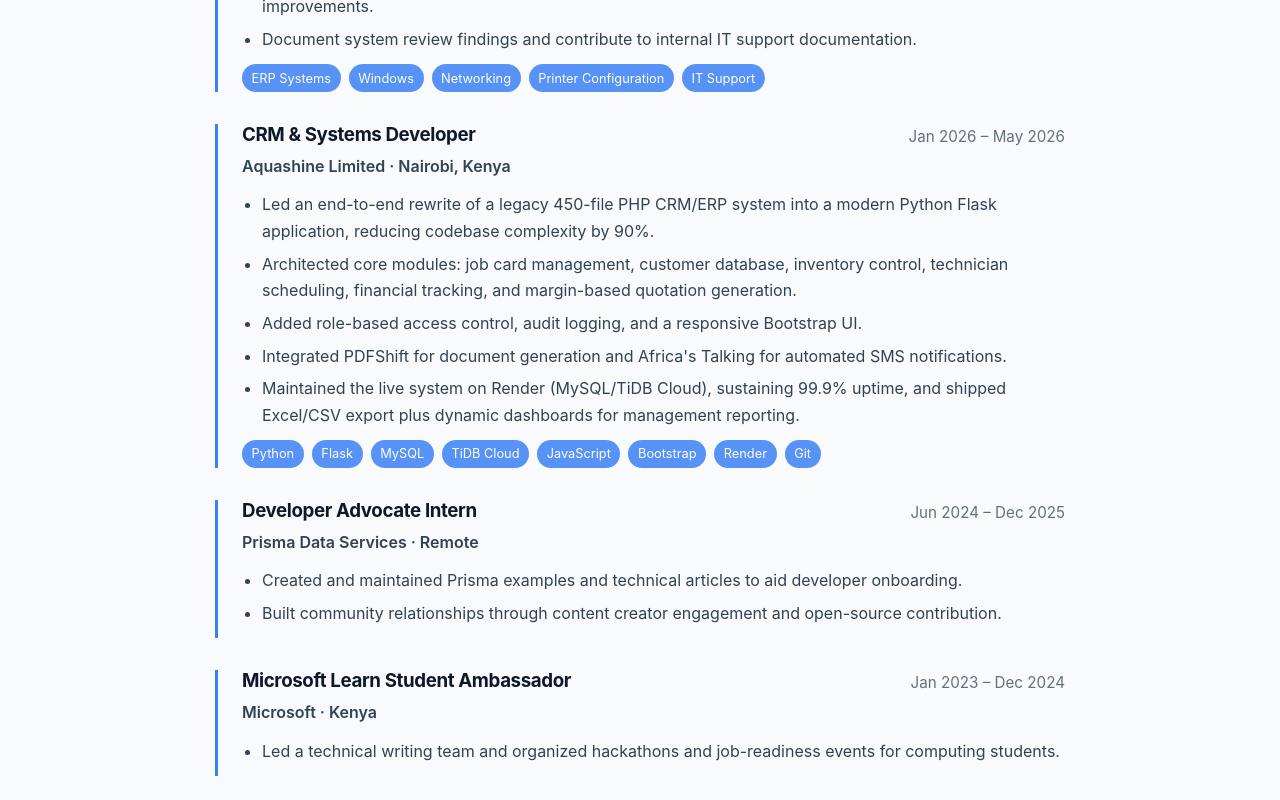
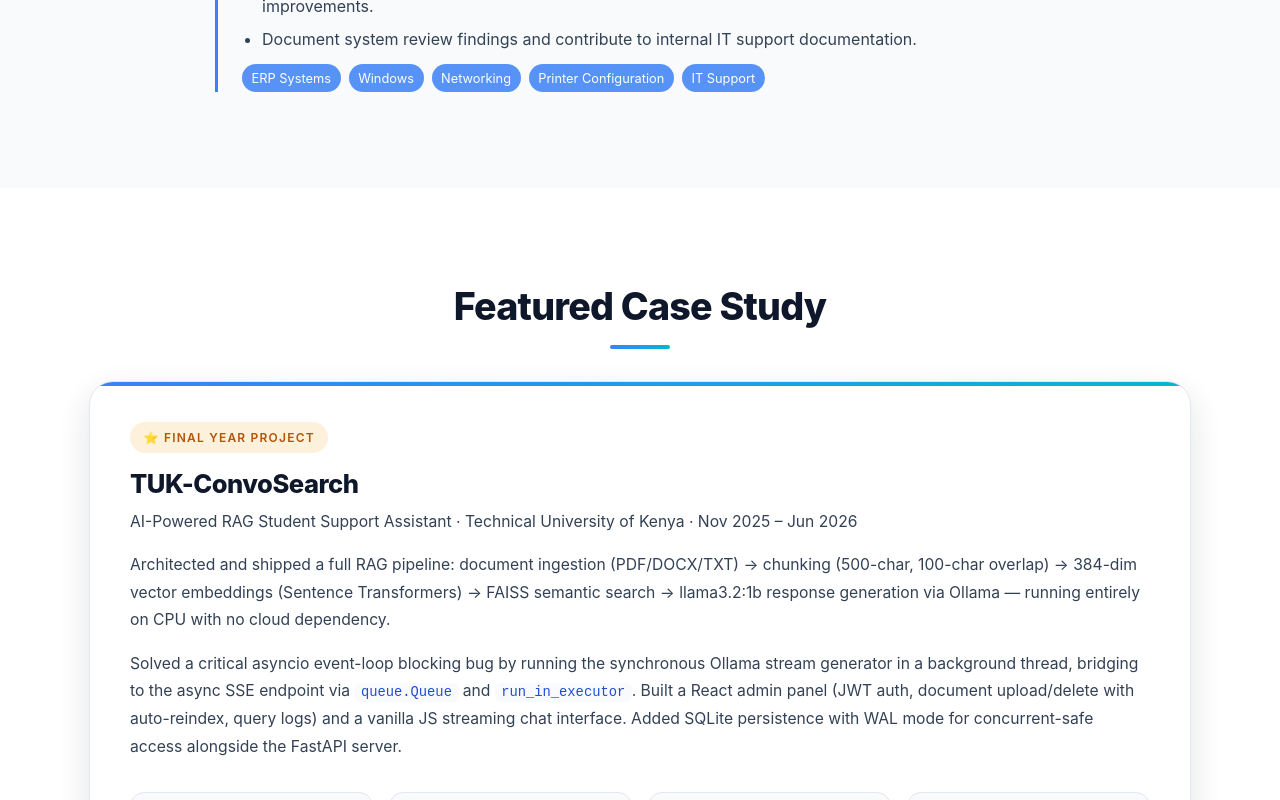
Before and after one commit to lemayian23/lemayian23.github.io, a Next.js app: page / in a window 1280 px wide. Shown: the part 2560-3360 px from the top of the page. Built offline with nearby package versions, Linux system fonts and the light colour scheme.

Commit message:
removed unneccesarry experience

```diff
--- a/src/components/Experience.tsx
+++ b/src/components/Experience.tsx
@@ -14,42 +14,6 @@
       'Document system review findings and contribute to internal IT support documentation.',
     ],
     stack: ['ERP Systems', 'Windows', 'Networking', 'Printer Configuration', 'IT Support'],
-  },
-  {
-    id: 2,
-    role: 'CRM & Systems Developer',
-    company: 'Aquashine Limited',
-    location: 'Nairobi, Kenya',
-    period: 'Jan 2026 – May 2026',
-    bullets: [
-      'Led an end-to-end rewrite of a legacy 450-file PHP CRM/ERP system into a modern Python Flask application, reducing codebase complexity by 90%.',
-      'Architected core modules: job card management, customer database, inventory control, technician scheduling, financial tracking, and margin-based quotation generation.',
-      'Added role-based access control, audit logging, and a responsive Bootstrap UI.',
-      "Integrated PDFShift for document generation and Africa's Talking for automated SMS notifications.",
-      'Maintained the live system on Render (MySQL/TiDB Cloud), sustaining 99.9% uptime, and shipped Excel/CSV export plus dynamic dashboards for management reporting.',
-    ],
-    stack: ['Python', 'Flask', 'MySQL', 'TiDB Cloud', 'JavaScript', 'Bootstrap', 'Render', 'Git'],
-  },
-  {
-    id: 3,
-    role: 'Developer Advocate Intern',
-    company: 'Prisma Data Services',
-    location: 'Remote',
-    period: 'Jun 2024 – Dec 2025',
-    bullets: [
-      'Created and maintained Prisma examples and technical articles to aid developer onboarding.',
-      'Built community relationships through content creator engagement and open-source contribution.',
-    ],
-  },
-  {
-    id: 4,
-    role: 'Microsoft Learn Student Ambassador',
-    company: 'Microsoft',
-    location: 'Kenya',
-    period: 'Jan 2023 – Dec 2024',
-    bullets: [
-      'Led a technical writing team and organized hackathons and job-readiness events for computing students.',
-    ],
   },
 ];
 
```
